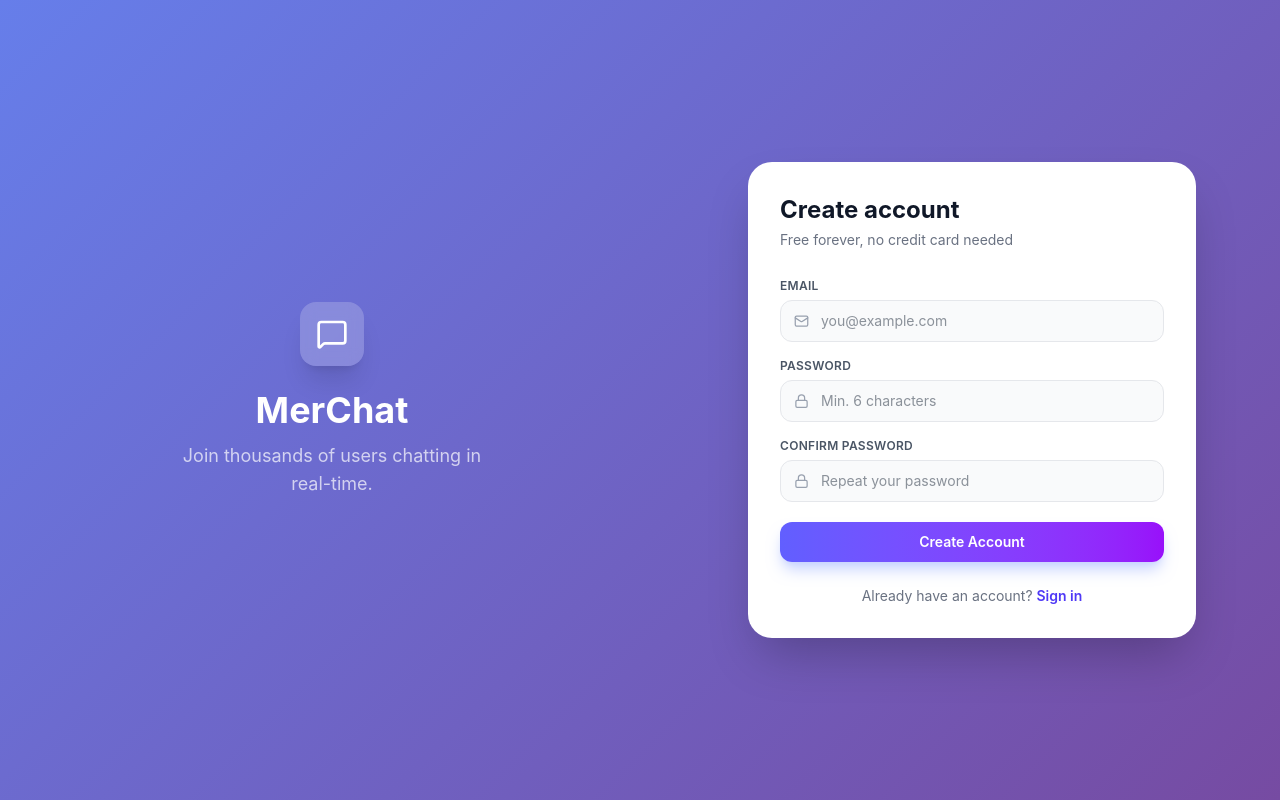
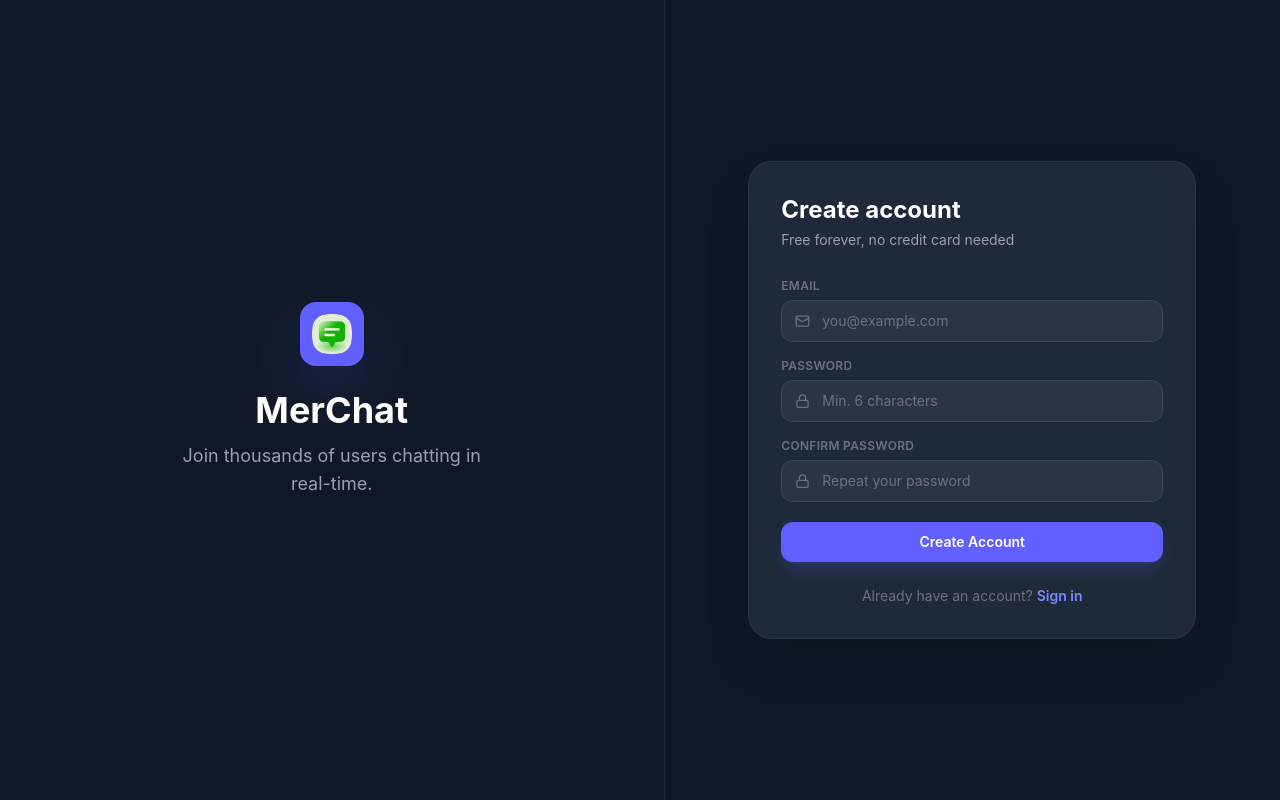
Before and after one commit to ashoklimbu07/mern_chat_app, a React (Vite) app in the folder frontend/: page /signup in a window 1280 px wide. Built offline with nearby package versions, Linux system fonts and the light colour scheme.

Commit message:
ui : update

```diff
--- a/frontend/src/screens/Home.jsx
+++ b/frontend/src/screens/Home.jsx
@@ -9,22 +9,25 @@ const features = [
 
 export default function Home() {
     return (
-        <div className="min-h-screen flex flex-col" style={{ background: "linear-gradient(135deg, #667eea 0%, #764ba2 100%)" }}>
+        <div className="min-h-screen flex flex-col bg-gray-900">
             {/* Navbar */}
-            <nav className="w-full px-8 py-5 flex items-center justify-between">
+            <nav className="w-full px-8 py-5 flex items-center justify-between border-b border-gray-800">
                 <div className="flex items-center gap-2">
-                    <div className="w-8 h-8 rounded-xl bg-white/20 backdrop-blur flex items-center justify-center">
-                        <MessageSquare size={16} className="text-white" />
+                    <div className="w-8 h-8 rounded-xl bg-indigo-500 flex items-center justify-center shadow-lg shadow-indigo-500/30 overflow-hidden">
+                        <img src="/chat-icon.png" alt="MerChat" className="w-6 h-6 object-contain" />
                     </div>
                     <span className="text-white font-bold text-lg tracking-tight">MerChat</span>
                 </div>
                 <div className="flex items-center gap-3">
-                    <Link to="/login" className="text-sm text-white/80 hover:text-white font-medium transition">
+                    <Link
+                        to="/login"
+                        className="px-4 py-2 rounded-xl text-sm text-gray-300 hover:text-white hover:bg-gray-800 font-medium transition"
+                    >
                         Log In
                     </Link>
                     <Link
                         to="/signup"
-                        className="px-4 py-2 rounded-xl bg-white text-indigo-600 text-sm font-semibold hover:bg-white/90 transition shadow-lg"
+                        className="px-4 py-2 rounded-xl bg-indigo-500 text-white text-sm font-semibold hover:bg-indigo-600 active:scale-95 transition-all shadow-lg shadow-indigo-500/30"
                     >
                         Get Started
                     </Link>
@@ -33,16 +36,16 @@ export default function Home() {
 
             {/* Hero */}
             <main className="flex-1 flex flex-col items-center justify-center text-center px-6 gap-8 py-16">
-                <div className="w-20 h-20 rounded-3xl bg-white/20 backdrop-blur flex items-center justify-center shadow-2xl border border-white/30">
-                    <img src="/chat-icon.png" alt="MerChat" className="w-12 h-12 object-contain" />
+                <div className="w-20 h-20 rounded-3xl bg-indigo-500 flex items-center justify-center shadow-2xl shadow-indigo-500/30 overflow-hidden">
+                    <img src="/chat-icon.png" alt="MerChat" className="w-13 h-13 object-contain" />
                 </div>
 
                 <div className="space-y-4">
                     <h1 className="text-5xl font-extrabold text-white max-w-xl leading-tight">
                         Chat with anyone,{" "}
-                        <span className="text-yellow-300">instantly</span>
+                        <span className="text-indigo-400">instantly</span>
                     </h1>
-                    <p className="text-white/70 text-lg max-w-md mx-auto">
+                    <p className="text-gray-400 text-lg max-w-md mx-auto">
                         MerChat is a fast, real-time messaging app. Sign up free and start chatting in seconds.
                     </p>
                 </div>
@@ -50,13 +53,13 @@ export default function Home() {
                 <div className="flex gap-3">
                     <Link
                         to="/signup"
-                        className="px-7 py-3 rounded-2xl bg-white text-indigo-600 font-bold text-sm hover:bg-white/90 active:scale-95 transition-all shadow-xl"
+                        className="px-7 py-3 rounded-2xl bg-indigo-500 text-white font-bold text-sm hover:bg-indigo-600 active:scale-95 transition-all shadow-xl shadow-indigo-500/30"
                     >
                         Get Started Free
                     </Link>
                     <Link
                         to="/login"
-                        className="px-7 py-3 rounded-2xl bg-white/15 backdrop-blur text-white font-semibold text-sm border border-white/30 hover:bg-white/25 active:scale-95 transition-all"
+                        className="px-7 py-3 rounded-2xl bg-gray-800 text-gray-300 font-semibold text-sm border border-gray-700 hover:bg-gray-700 hover:text-white active:scale-95 transition-all"
                     >
                         Log In
                     </Link>
@@ -69,19 +72,19 @@ export default function Home() {
                     {features.map(({ icon: Icon, title, desc }) => (
                         <div
                             key={title}
-                            className="flex flex-col items-center gap-3 bg-white/10 backdrop-blur rounded-2xl px-5 py-6 border border-white/20 text-center"
+                            className="flex flex-col items-center gap-3 bg-gray-800 rounded-2xl px-5 py-6 border border-gray-700/50 text-center"
                         >
-                            <div className="w-11 h-11 rounded-xl bg-white/20 flex items-center justify-center">
-                                <Icon className="text-white" size={22} />
+                            <div className="w-11 h-11 rounded-xl bg-indigo-500/20 flex items-center justify-center">
+                                <Icon className="text-indigo-400" size={22} />
                             </div>
                             <h3 className="font-bold text-white">{title}</h3>
-                            <p className="text-sm text-white/60">{desc}</p>
+                            <p className="text-sm text-gray-400">{desc}</p>
                         </div>
                     ))}
                 </div>
             </section>
 
-            <footer className="text-center py-5 text-xs text-white/40 border-t border-white/10">
+            <footer className="text-center py-5 text-xs text-gray-600 border-t border-gray-800">
                 © {new Date().getFullYear()} harishankarlimbu · MerChat
             </footer>
         </div>
--- a/frontend/src/screens/Login.jsx
+++ b/frontend/src/screens/Login.jsx
@@ -1,7 +1,6 @@
 import { useState } from "react";
 import { Link, useNavigate } from "react-router-dom";
-import { MessageSquare, Mail, Lock } from "lucide-react";
-import Alert from "../components/Alert";
+import { Mail, Lock } from "lucide-react";
 
 export default function Login() {
     const navigate = useNavigate();
@@ -38,33 +37,39 @@ export default function Login() {
     };
 
     return (
-        <div className="min-h-screen flex" style={{ background: "linear-gradient(135deg, #667eea 0%, #764ba2 100%)" }}>
-            {/* Left panel */}
-            <div className="hidden lg:flex flex-col justify-center items-center flex-1 px-12 text-white">
-                <div className="w-16 h-16 rounded-2xl bg-white/20 backdrop-blur flex items-center justify-center mb-6 shadow-xl">
-                    <MessageSquare size={32} className="text-white" />
+        <div className="min-h-screen bg-gray-900 flex">
+            {/* Left branding panel */}
+            <div className="hidden lg:flex flex-col justify-center items-center flex-1 px-12 border-r border-gray-800">
+                <div className="w-16 h-16 rounded-2xl bg-indigo-500 flex items-center justify-center mb-6 shadow-2xl shadow-indigo-500/30 overflow-hidden">
+                    <img src="/chat-icon.png" alt="MerChat" className="w-10 h-10 object-contain" />
                 </div>
-                <h1 className="text-4xl font-bold mb-3">MerChat</h1>
-                <p className="text-white/70 text-lg text-center max-w-xs">
+                <h1 className="text-4xl font-bold text-white mb-3">MerChat</h1>
+                <p className="text-gray-400 text-lg text-center max-w-xs">
                     Real-time messaging, built simple and fast.
                 </p>
             </div>
 
-            {/* Right panel */}
+            {/* Right form panel */}
             <div className="flex-1 flex items-center justify-center px-6 py-12">
-                <div className="w-full max-w-md bg-white rounded-3xl shadow-2xl p-8">
+                <div className="w-full max-w-md">
+                    {/* Card */}
+                    <div className="bg-gray-800 rounded-3xl border border-gray-700/50 shadow-2xl p-8">
                         <div className="mb-7">
-                        <h2 className="text-2xl font-bold text-gray-900">Welcome back</h2>
-                        <p className="text-sm text-gray-500 mt-1">Sign in to continue</p>
+                            <h2 className="text-2xl font-bold text-white">Welcome back</h2>
+                            <p className="text-sm text-gray-400 mt-1">Sign in to continue</p>
                         </div>
 
+                        {error && (
+                            <div className="mb-4 px-4 py-2.5 rounded-xl bg-red-500/10 border border-red-500/30 text-sm text-red-400">
+                                {error}
+                            </div>
+                        )}
+
                         <form onSubmit={handleSubmit} className="flex flex-col gap-4">
-                        <Alert message={error} type="error" />
-
                             <div>
-                            <label className="block text-xs font-semibold text-gray-600 mb-1.5 uppercase tracking-wide">Email</label>
+                                <label className="block text-xs font-semibold text-gray-500 mb-1.5 uppercase tracking-wide">Email</label>
                                 <div className="relative">
-                                <Mail size={15} className="absolute left-3.5 top-1/2 -translate-y-1/2 text-gray-400" />
+                                    <Mail size={15} className="absolute left-3.5 top-1/2 -translate-y-1/2 text-gray-500" />
                                     <input
                                         name="email"
                                         type="email"
@@ -72,15 +77,15 @@ export default function Login() {
                                         onChange={handleChange}
                                         placeholder="you@example.com"
                                         required
-                                    className="w-full pl-10 pr-4 py-2.5 rounded-xl border border-gray-200 text-sm text-gray-800 bg-gray-50 outline-none focus:ring-2 focus:ring-indigo-300 focus:border-indigo-400 focus:bg-white transition"
+                                        className="w-full pl-10 pr-4 py-2.5 rounded-xl bg-gray-700/50 border border-gray-600/50 text-sm text-gray-200 placeholder-gray-500 outline-none focus:ring-2 focus:ring-indigo-500/40 focus:border-indigo-500/60 transition"
                                     />
                                 </div>
                             </div>
 
                             <div>
-                            <label className="block text-xs font-semibold text-gray-600 mb-1.5 uppercase tracking-wide">Password</label>
+                                <label className="block text-xs font-semibold text-gray-500 mb-1.5 uppercase tracking-wide">Password</label>
                                 <div className="relative">
-                                <Lock size={15} className="absolute left-3.5 top-1/2 -translate-y-1/2 text-gray-400" />
+                                    <Lock size={15} className="absolute left-3.5 top-1/2 -translate-y-1/2 text-gray-500" />
                                     <input
                                         name="password"
                                         type="password"
@@ -88,7 +93,7 @@ export default function Login() {
                                         onChange={handleChange}
                                         placeholder="Your password"
                                         required
-                                    className="w-full pl-10 pr-4 py-2.5 rounded-xl border border-gray-200 text-sm text-gray-800 bg-gray-50 outline-none focus:ring-2 focus:ring-indigo-300 focus:border-indigo-400 focus:bg-white transition"
+                                        className="w-full pl-10 pr-4 py-2.5 rounded-xl bg-gray-700/50 border border-gray-600/50 text-sm text-gray-200 placeholder-gray-500 outline-none focus:ring-2 focus:ring-indigo-500/40 focus:border-indigo-500/60 transition"
                                     />
                                 </div>
                             </div>
@@ -96,7 +101,7 @@ export default function Login() {
                             <button
                                 type="submit"
                                 disabled={loading}
-                            className="w-full py-2.5 rounded-xl bg-gradient-to-r from-indigo-500 to-purple-600 text-white text-sm font-semibold hover:opacity-90 active:scale-[0.98] transition-all shadow-lg shadow-indigo-200 disabled:opacity-60 mt-1"
+                                className="w-full py-2.5 rounded-xl bg-indigo-500 text-white text-sm font-semibold hover:bg-indigo-600 active:scale-[0.98] transition-all shadow-lg shadow-indigo-500/20 disabled:opacity-60 mt-1"
                             >
                                 {loading ? "Signing in..." : "Sign In"}
                             </button>
@@ -104,12 +109,13 @@ export default function Login() {
 
                         <p className="mt-6 text-center text-sm text-gray-500">
                             Don&apos;t have an account?{" "}
-                        <Link to="/signup" className="text-indigo-600 font-semibold hover:underline">
+                            <Link to="/signup" className="text-indigo-400 font-semibold hover:text-indigo-300 transition">
                                 Sign up free
                             </Link>
                         </p>
                     </div>
                 </div>
             </div>
+        </div>
     );
 }
--- a/frontend/src/screens/Signup.jsx
+++ b/frontend/src/screens/Signup.jsx
@@ -1,7 +1,6 @@
 import { useState } from "react";
 import { Link, useNavigate } from "react-router-dom";
-import { MessageSquare, Mail, Lock, CheckCircle } from "lucide-react";
-import Alert from "../components/Alert";
+import { Mail, Lock, CheckCircle } from "lucide-react";
 
 export default function Signup() {
     const navigate = useNavigate();
@@ -40,39 +39,44 @@ export default function Signup() {
     };
 
     return (
-        <div className="min-h-screen flex" style={{ background: "linear-gradient(135deg, #667eea 0%, #764ba2 100%)" }}>
-            {/* Left panel */}
-            <div className="hidden lg:flex flex-col justify-center items-center flex-1 px-12 text-white">
-                <div className="w-16 h-16 rounded-2xl bg-white/20 backdrop-blur flex items-center justify-center mb-6 shadow-xl">
-                    <MessageSquare size={32} className="text-white" />
+        <div className="min-h-screen bg-gray-900 flex">
+            {/* Left branding panel */}
+            <div className="hidden lg:flex flex-col justify-center items-center flex-1 px-12 border-r border-gray-800">
+                <div className="w-16 h-16 rounded-2xl bg-indigo-500 flex items-center justify-center mb-6 shadow-2xl shadow-indigo-500/30 overflow-hidden">
+                    <img src="/chat-icon.png" alt="MerChat" className="w-10 h-10 object-contain" />
                 </div>
-                <h1 className="text-4xl font-bold mb-3">MerChat</h1>
-                <p className="text-white/70 text-lg text-center max-w-xs">
+                <h1 className="text-4xl font-bold text-white mb-3">MerChat</h1>
+                <p className="text-gray-400 text-lg text-center max-w-xs">
                     Join thousands of users chatting in real-time.
                 </p>
             </div>
 
-            {/* Right panel */}
+            {/* Right form panel */}
             <div className="flex-1 flex items-center justify-center px-6 py-12">
-                <div className="w-full max-w-md bg-white rounded-3xl shadow-2xl p-8">
+                <div className="w-full max-w-md">
+                    <div className="bg-gray-800 rounded-3xl border border-gray-700/50 shadow-2xl p-8">
                         <div className="mb-7">
-                        <h2 className="text-2xl font-bold text-gray-900">Create account</h2>
-                        <p className="text-sm text-gray-500 mt-1">Free forever, no credit card needed</p>
+                            <h2 className="text-2xl font-bold text-white">Create account</h2>
+                            <p className="text-sm text-gray-400 mt-1">Free forever, no credit card needed</p>
                         </div>
 
-                    <form onSubmit={handleSubmit} className="flex flex-col gap-4">
-                        <Alert message={error} type="error" />
+                        {error && (
+                            <div className="mb-4 px-4 py-2.5 rounded-xl bg-red-500/10 border border-red-500/30 text-sm text-red-400">
+                                {error}
+                            </div>
+                        )}
                         {success && (
-                            <div className="flex items-center gap-2 text-sm text-emerald-600 bg-emerald-50 border border-emerald-200 rounded-xl px-4 py-2.5">
+                            <div className="mb-4 flex items-center gap-2 px-4 py-2.5 rounded-xl bg-emerald-500/10 border border-emerald-500/30 text-sm text-emerald-400">
                                 <CheckCircle size={15} />
                                 {success}
                             </div>
                         )}
 
+                        <form onSubmit={handleSubmit} className="flex flex-col gap-4">
                             <div>
-                            <label className="block text-xs font-semibold text-gray-600 mb-1.5 uppercase tracking-wide">Email</label>
+                                <label className="block text-xs font-semibold text-gray-500 mb-1.5 uppercase tracking-wide">Email</label>
                                 <div className="relative">
-                                <Mail size={15} className="absolute left-3.5 top-1/2 -translate-y-1/2 text-gray-400" />
+                                    <Mail size={15} className="absolute left-3.5 top-1/2 -translate-y-1/2 text-gray-500" />
                                     <input
                                         name="email"
                                         type="email"
@@ -80,15 +84,15 @@ export default function Signup() {
                                         onChange={handleChange}
                                         placeholder="you@example.com"
                                         required
-                                    className="w-full pl-10 pr-4 py-2.5 rounded-xl border border-gray-200 text-sm text-gray-800 bg-gray-50 outline-none focus:ring-2 focus:ring-indigo-300 focus:border-indigo-400 focus:bg-white transition"
+                                        className="w-full pl-10 pr-4 py-2.5 rounded-xl bg-gray-700/50 border border-gray-600/50 text-sm text-gray-200 placeholder-gray-500 outline-none focus:ring-2 focus:ring-indigo-500/40 focus:border-indigo-500/60 transition"
                                     />
                                 </div>
                             </div>
 
                             <div>
-                            <label className="block text-xs font-semibold text-gray-600 mb-1.5 uppercase tracking-wide">Password</label>
+                                <label className="block text-xs font-semibold text-gray-500 mb-1.5 uppercase tracking-wide">Password</label>
                                 <div className="relative">
-                                <Lock size={15} className="absolute left-3.5 top-1/2 -translate-y-1/2 text-gray-400" />
+                                    <Lock size={15} className="absolute left-3.5 top-1/2 -translate-y-1/2 text-gray-500" />
                                     <input
                                         name="password"
                                         type="password"
@@ -96,15 +100,15 @@ export default function Signup() {
                                         onChange={handleChange}
                                         placeholder="Min. 6 characters"
                                         required
-                                    className="w-full pl-10 pr-4 py-2.5 rounded-xl border border-gray-200 text-sm text-gray-800 bg-gray-50 outline-none focus:ring-2 focus:ring-indigo-300 focus:border-indigo-400 focus:bg-white transition"
+                                        className="w-full pl-10 pr-4 py-2.5 rounded-xl bg-gray-700/50 border border-gray-600/50 text-sm text-gray-200 placeholder-gray-500 outline-none focus:ring-2 focus:ring-indigo-500/40 focus:border-indigo-500/60 transition"
                                     />
                                 </div>
                             </div>
 
                             <div>
-                            <label className="block text-xs font-semibold text-gray-600 mb-1.5 uppercase tracking-wide">Confirm Password</label>
+                                <label className="block text-xs font-semibold text-gray-500 mb-1.5 uppercase tracking-wide">Confirm Password</label>
                                 <div className="relative">
-                                <Lock size={15} className="absolute left-3.5 top-1/2 -translate-y-1/2 text-gray-400" />
+                                    <Lock size={15} className="absolute left-3.5 top-1/2 -translate-y-1/2 text-gray-500" />
                                     <input
                                         name="confirm"
                                         type="password"
@@ -112,7 +116,7 @@ export default function Signup() {
                                         onChange={handleChange}
                                         placeholder="Repeat your password"
                                         required
-                                    className="w-full pl-10 pr-4 py-2.5 rounded-xl border border-gray-200 text-sm text-gray-800 bg-gray-50 outline-none focus:ring-2 focus:ring-indigo-300 focus:border-indigo-400 focus:bg-white transition"
+                                        className="w-full pl-10 pr-4 py-2.5 rounded-xl bg-gray-700/50 border border-gray-600/50 text-sm text-gray-200 placeholder-gray-500 outline-none focus:ring-2 focus:ring-indigo-500/40 focus:border-indigo-500/60 transition"
                                     />
                                 </div>
                             </div>
@@ -120,7 +124,7 @@ export default function Signup() {
                             <button
                                 type="submit"
                                 disabled={loading}
-                            className="w-full py-2.5 rounded-xl bg-gradient-to-r from-indigo-500 to-purple-600 text-white text-sm font-semibold hover:opacity-90 active:scale-[0.98] transition-all shadow-lg shadow-indigo-200 disabled:opacity-60 mt-1"
+                                className="w-full py-2.5 rounded-xl bg-indigo-500 text-white text-sm font-semibold hover:bg-indigo-600 active:scale-[0.98] transition-all shadow-lg shadow-indigo-500/20 disabled:opacity-60 mt-1"
                             >
                                 {loading ? "Creating account..." : "Create Account"}
                             </button>
@@ -128,12 +132,13 @@ export default function Signup() {
 
                         <p className="mt-6 text-center text-sm text-gray-500">
                             Already have an account?{" "}
-                        <Link to="/login" className="text-indigo-600 font-semibold hover:underline">
+                            <Link to="/login" className="text-indigo-400 font-semibold hover:text-indigo-300 transition">
                                 Sign in
                             </Link>
                         </p>
                     </div>
                 </div>
             </div>
+        </div>
     );
 }
```
Lines whose indentation alone changed are shown as unchanged.
